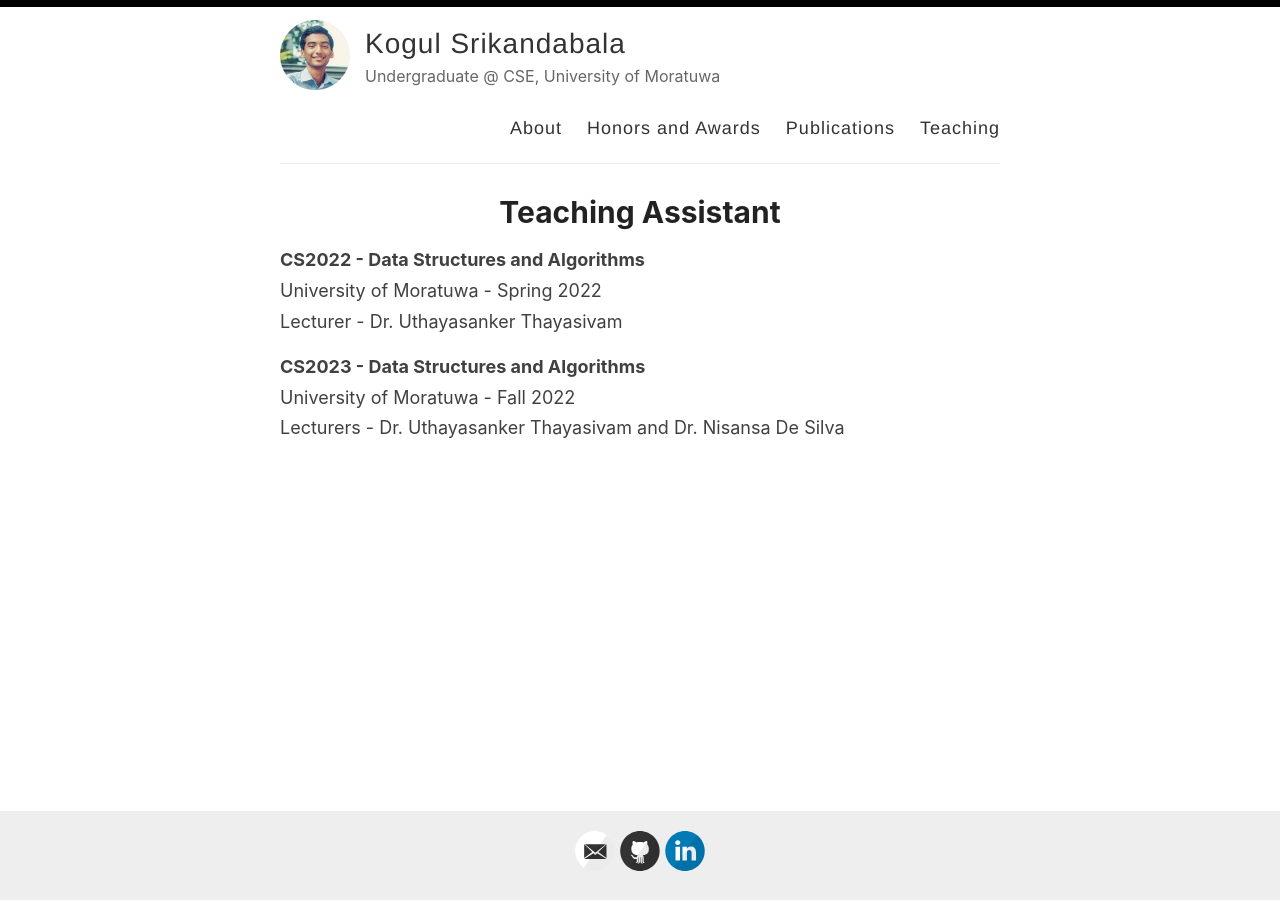
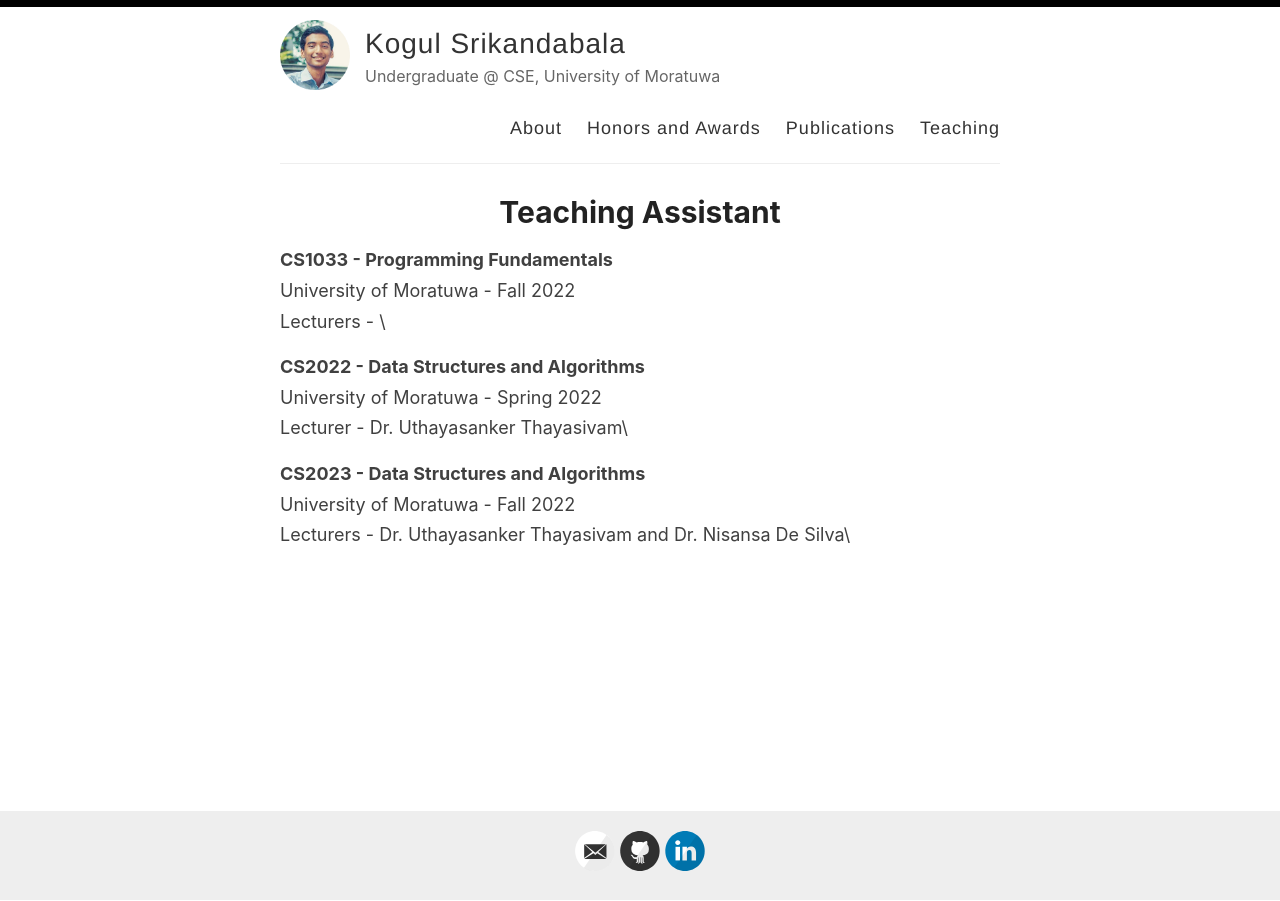
Before and after one commit to Skogul1997/Skogul1997.github.io, a Jekyll site: the page built from _pages/teaching.md, in a window 1280 px wide. Built offline with Jekyll 4.4.1, drawn with Linux system fonts in a browser that asks for light colours.

Commit message:
Update teaching.md

```diff
--- a/_pages/teaching.md
+++ b/_pages/teaching.md
@@ -6,10 +6,14 @@ title: Teaching
 
 # Teaching Assistant
 
+**CS1033 - Programming Fundamentals**\
+University of Moratuwa - Fall 2022\
+Lecturers - \
+
 **CS2022 - Data Structures and Algorithms**\
 University of Moratuwa - Spring 2022\
-Lecturer - Dr. Uthayasanker Thayasivam
+Lecturer - Dr. Uthayasanker Thayasivam\
 
 **CS2023 - Data Structures and Algorithms**\
 University of Moratuwa - Fall 2022\
-Lecturers - Dr. Uthayasanker Thayasivam and Dr. Nisansa De Silva
+Lecturers - Dr. Uthayasanker Thayasivam and Dr. Nisansa De Silva\
```
